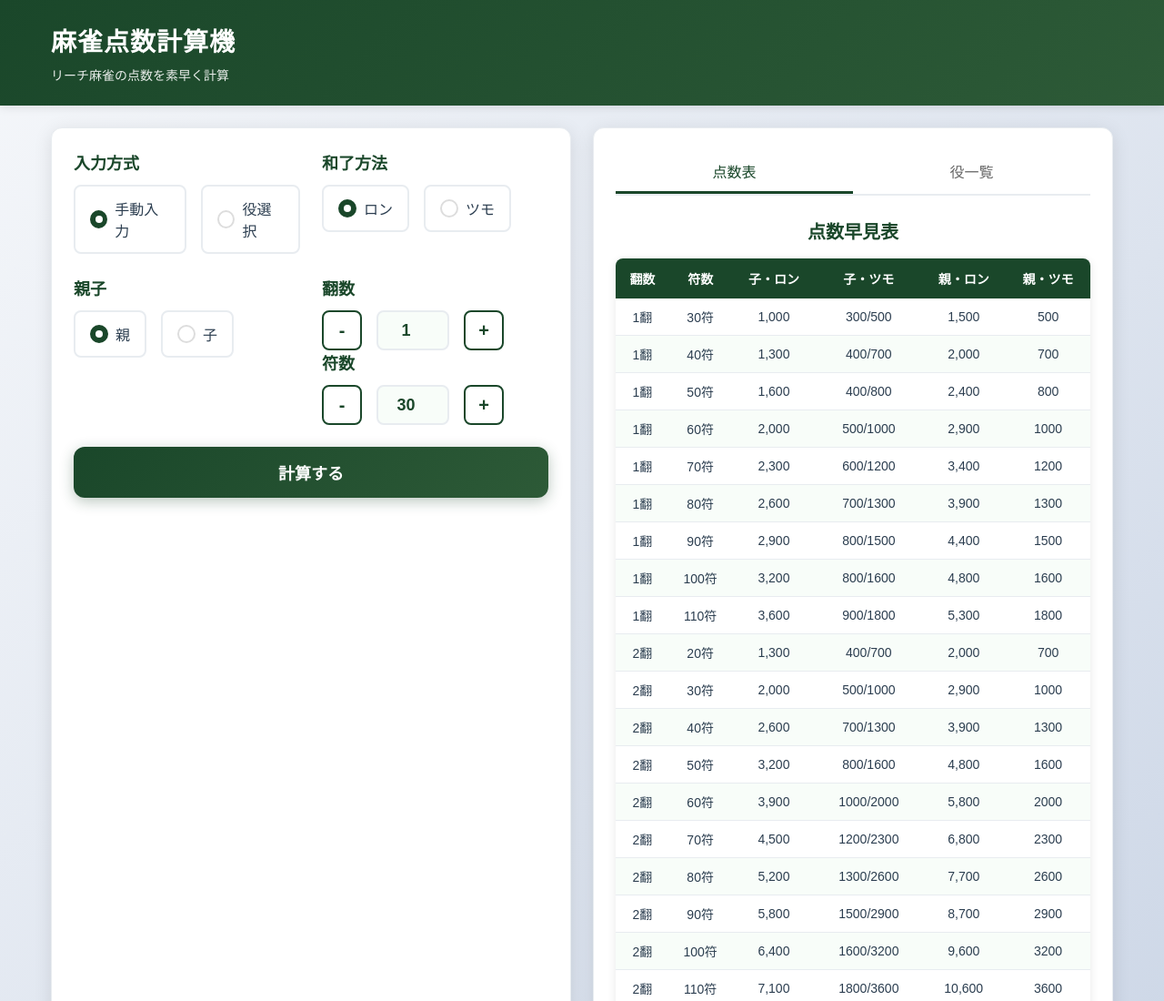
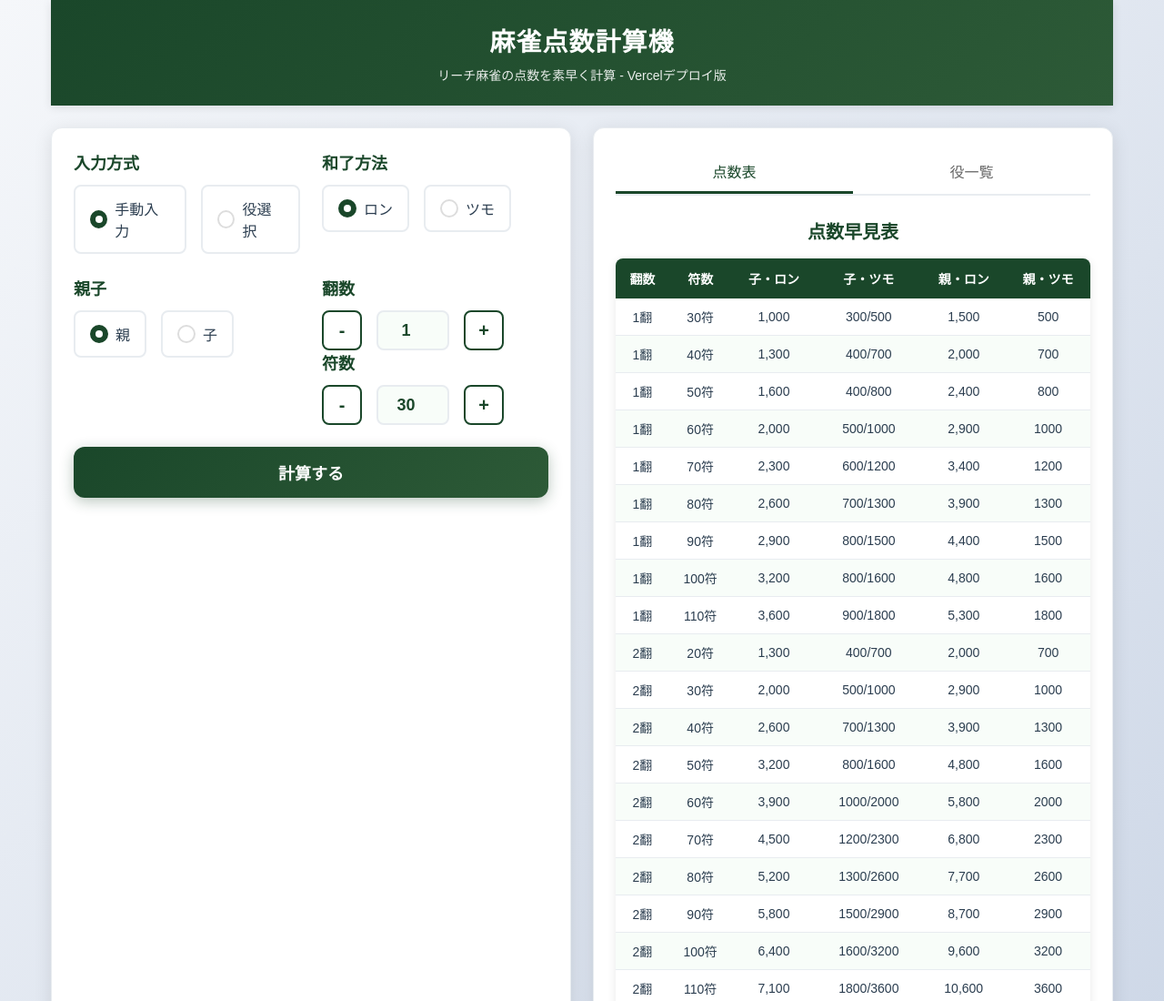
Before and after one commit to tsudumikata/mahjong-calc, a plain HTML site: page index.html in a window 1280 px wide. Shown: the top 1100 px of the page at 91% size. Drawn offline with Linux system fonts and the light colour scheme.

Commit message:
Revert to commit 0865e95: Clean up test text and restore original layout

```diff
--- a/index.html
+++ b/index.html
@@ -10,14 +10,12 @@
     <meta name="theme-color" content="#1a472a">
 </head>
 <body>
-    <header class="header">
-        <div class="header-content">
+    <div class="container">
+        <header class="header">
             <h1>麻雀点数計算機</h1>
-            <p class="subtitle">リーチ麻雀の点数を素早く計算</p>
-        </div>
-    </header>
+            <p class="subtitle">リーチ麻雀の点数を素早く計算 - Vercelデプロイ版</p>
+        </header>
 
-    <div class="container">
         <main class="main-content">
             <div class="calculator-section">
                 <div class="input-section">
--- a/styles.css
+++ b/styles.css
@@ -20,18 +20,12 @@ body {
 
 /* ヘッダー */
 .header {
+    text-align: center;
+    padding: 24px 0;
     background: linear-gradient(135deg, #1a472a 0%, #2d5a37 100%);
     color: white;
     margin-bottom: 24px;
     box-shadow: 0 2px 10px rgba(0,0,0,0.1);
-    width: 100%;
-}
-
-.header .header-content {
-    max-width: 1200px;
-    margin: 0 auto;
-    padding: 24px 16px;
-    text-align: left;
 }
 
 .header h1 {
@@ -543,10 +537,6 @@ body {
         padding: 0 12px;
     }
 
-    .header .header-content {
-        padding: 24px 12px;
-    }
-
     .header h1 {
         font-size: 24px;
     }
```
